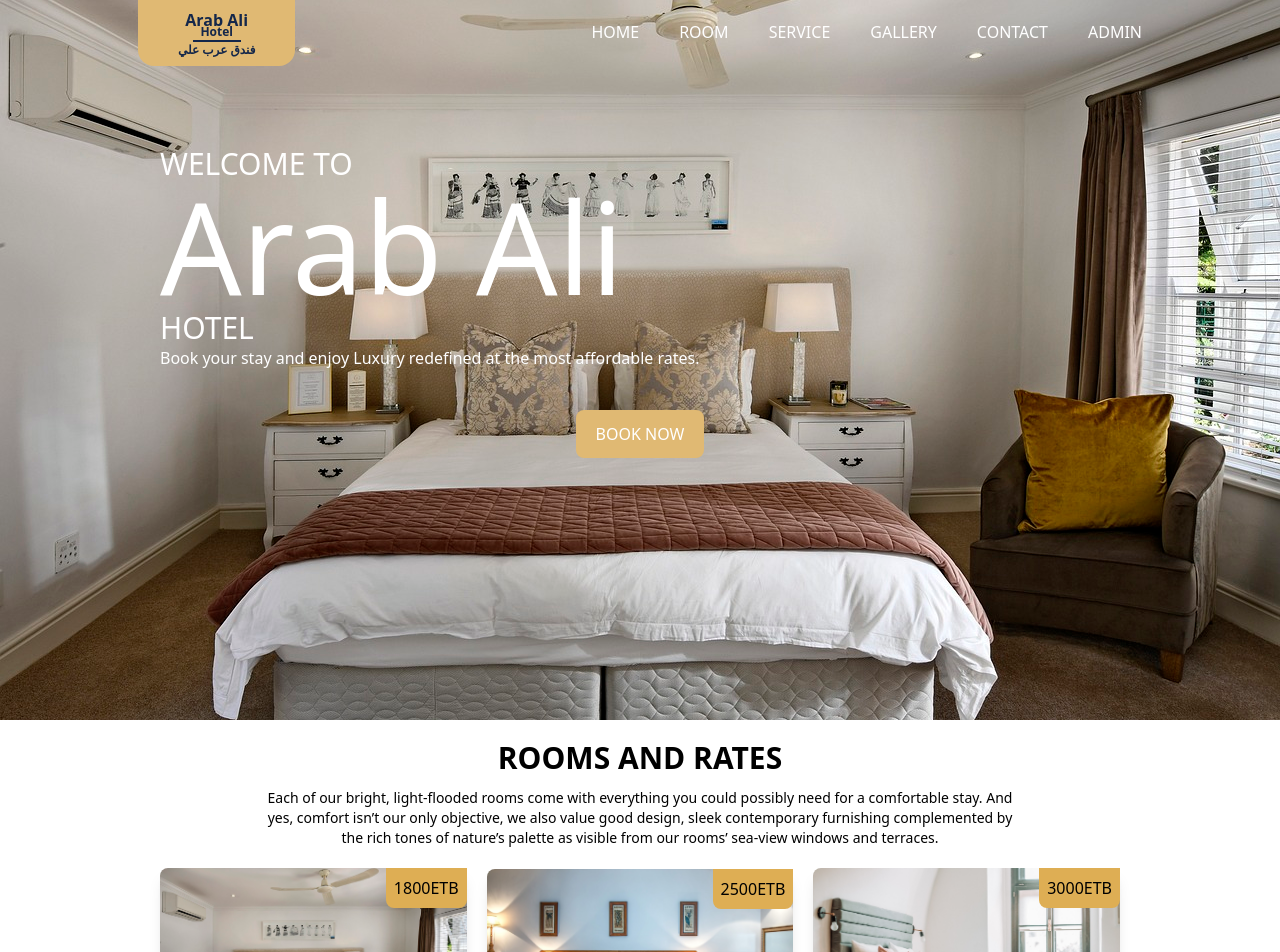
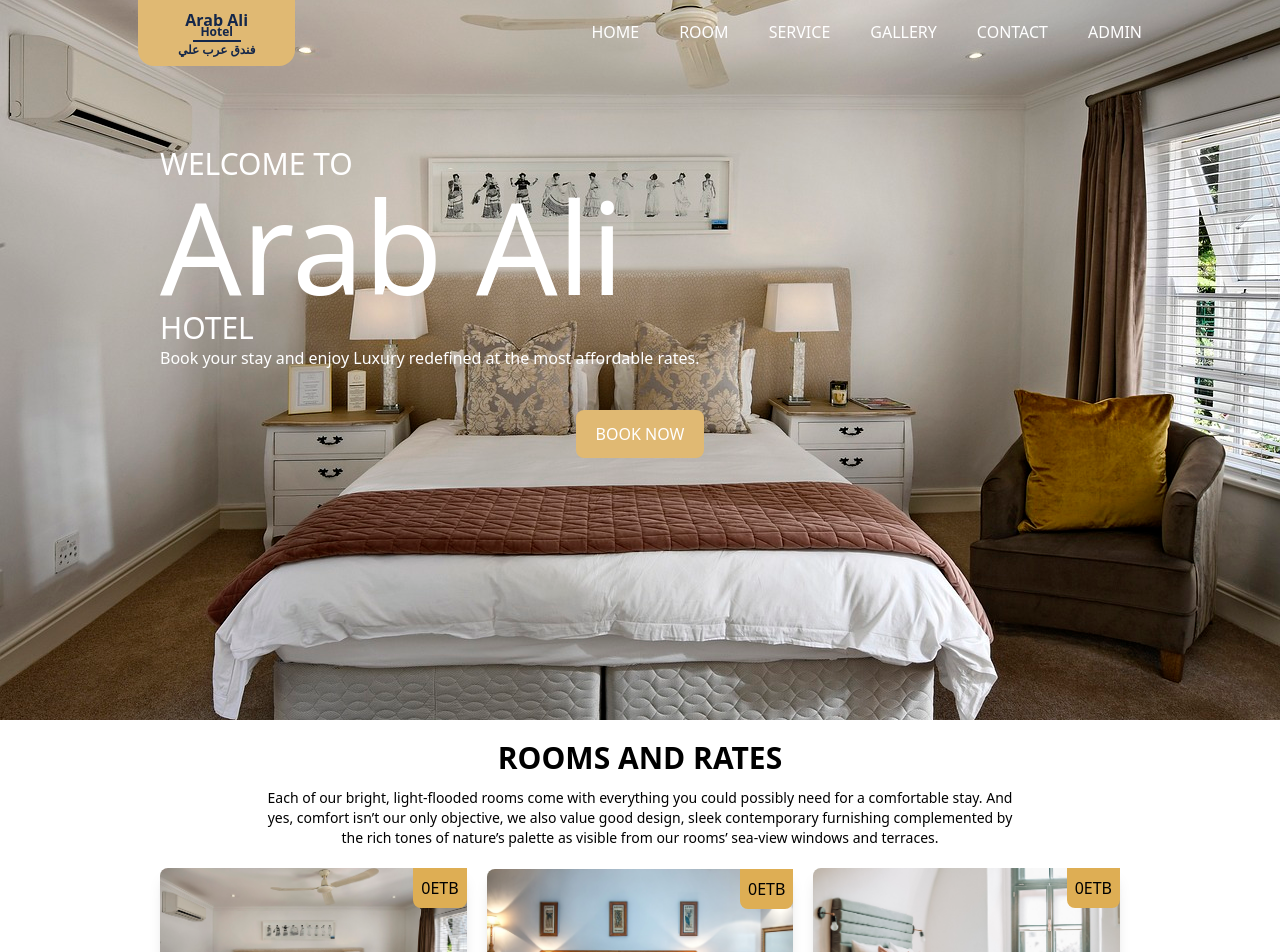
Before and after one commit to Ashenafimekit/AAH, a React (Vite) app: page /room in a window 1280 px wide. Shown: the top 952 px of the page. Built offline with nearby package versions, Linux system fonts and the light colour scheme; no server answers.

Commit message:
dynamic room price

```diff
--- a/src/Components/AdminBookList.jsx
+++ b/src/Components/AdminBookList.jsx
@@ -37,7 +37,6 @@ const AdminBookList = () => {
       // console.log("deleted data : ", data);
     } catch (error) {
       console.log("Error : ", error);
-      <EditBookedData />;
     }
   };
 
--- a/src/Components/Room.jsx
+++ b/src/Components/Room.jsx
@@ -8,21 +8,40 @@ const apiUrl = import.meta.env.VITE_API_URL;
 
 const Room = () => {
   const [roomPrice, setRoomPrice] = useState([]);
+  const [singleRoomPrice, setSingleRoomPrice] = useState(0);
+  const [kingRoomPrice, setKingRoomPrice] = useState(0);
+  const [twinRoomPrice, setTwinRoomPrice] = useState(0);
 
   useEffect(() => {
     const fetchPrice = async () => {
       try {
-        await axios.get(`${apiUrl}/room/getPrice`).then((res) => {
-          setRoomPrice(res.data.price);
-          console.log("room price : ", roomPrice);
+        const response = await axios.get(`${apiUrl}/room/getPrice`);
+        const roomDetails = response.data.roomDetail;
+
+        // Update room prices based on room type
+        roomDetails.forEach((room) => {
+          if (room.roomType === "Single") {
+            setSingleRoomPrice(room.price);
+            console.log("single room price : ", room.price);
+          } else if (room.roomType === "King") {
+            setKingRoomPrice(room.price);
+            console.log("king room price : ", room.price);
+          } else if (room.roomType === "Twin") {
+            setTwinRoomPrice(room.price);
+            console.log("twin room price : ", room.price);
+          }
         });
+
+        setRoomPrice(roomDetails);
+        console.log("room price array: ", roomDetails);
       } catch (error) {
         console.log("Error : ", error);
       }
     };
 
     fetchPrice();
-  });
+  }, []);
+
   return (
     <div className="flex flex-col justify-center items-center gap-5 w-full">
       <div className="w-3/5 flex flex-col gap-3 items-center justify-center">
@@ -46,7 +65,7 @@ const Room = () => {
           </div>
           <div>
             <span className="bg-golden p-2 rounded-b-lg absolute top-0 right-0">
-              <p>1800ETB</p>
+              <p>{singleRoomPrice}ETB</p>
             </span>
           </div>
           <div className="w-full bg-blueBlack text-center font-semibold text-white py-2">
@@ -72,7 +91,7 @@ const Room = () => {
           </div>
           <div>
             <span className="bg-golden p-2 rounded-b-lg absolute top-0 right-0">
-              <p>2500ETB</p>
+              <p>{kingRoomPrice}ETB</p>
             </span>
           </div>
           <div className="w-full bg-blueBlack text-center font-semibold text-white py-2">
@@ -98,7 +117,7 @@ const Room = () => {
           </div>
           <div>
             <span className="bg-golden p-2 rounded-b-lg absolute top-0 right-0">
-              <p>3000ETB</p>
+              <p>{twinRoomPrice}ETB</p>
             </span>
           </div>
           <div className="w-full bg-blueBlack text-center font-semibold text-white py-2">
```
